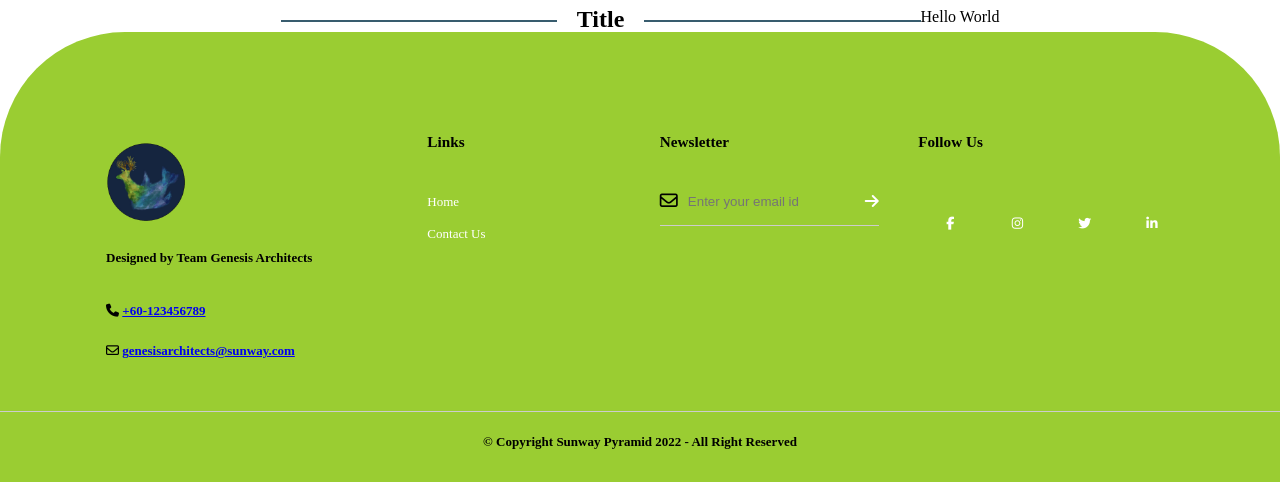
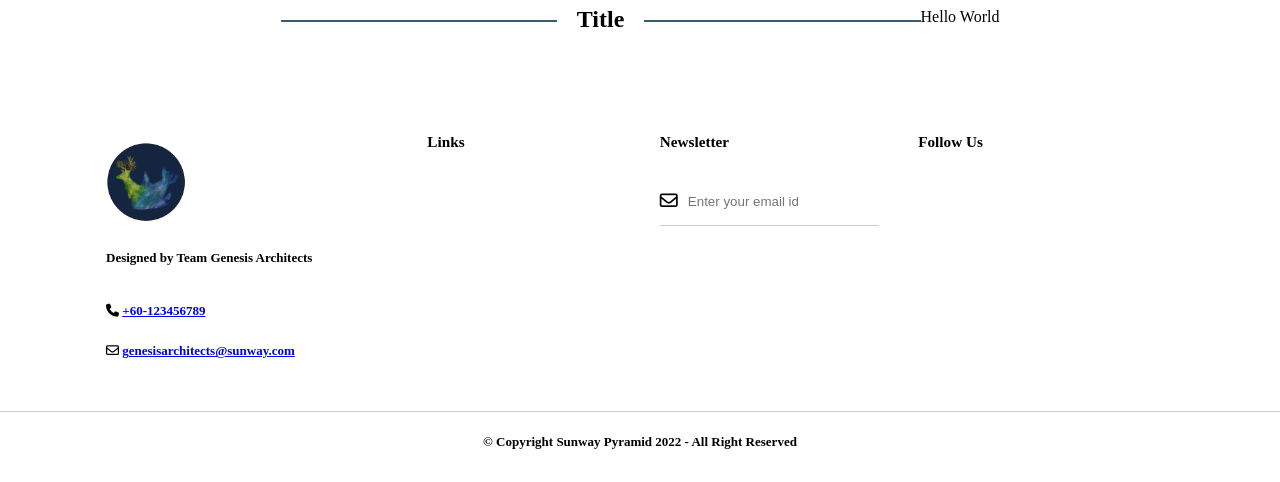
Before and after one commit to oamuoyiemamamin/sunway-web-genesis-architects, a plain HTML site: page index.html in a window 1280 px wide. Shown: the part 802-1284 px from the top of the page. Drawn offline with Linux system fonts and the light colour scheme.

Commit message:
footer transparent

```diff
--- a/styles.css
+++ b/styles.css
@@ -137,7 +137,7 @@ h2 span {
 footer {
     width: 100%;
     bottom: 0;
-    background: yellowgreen;
+    background: transparent;
     color: black;
     padding: 100px 0 30px; /* 100px 0 30px */
     border-top-left-radius: 125px; /* 125px */
```
